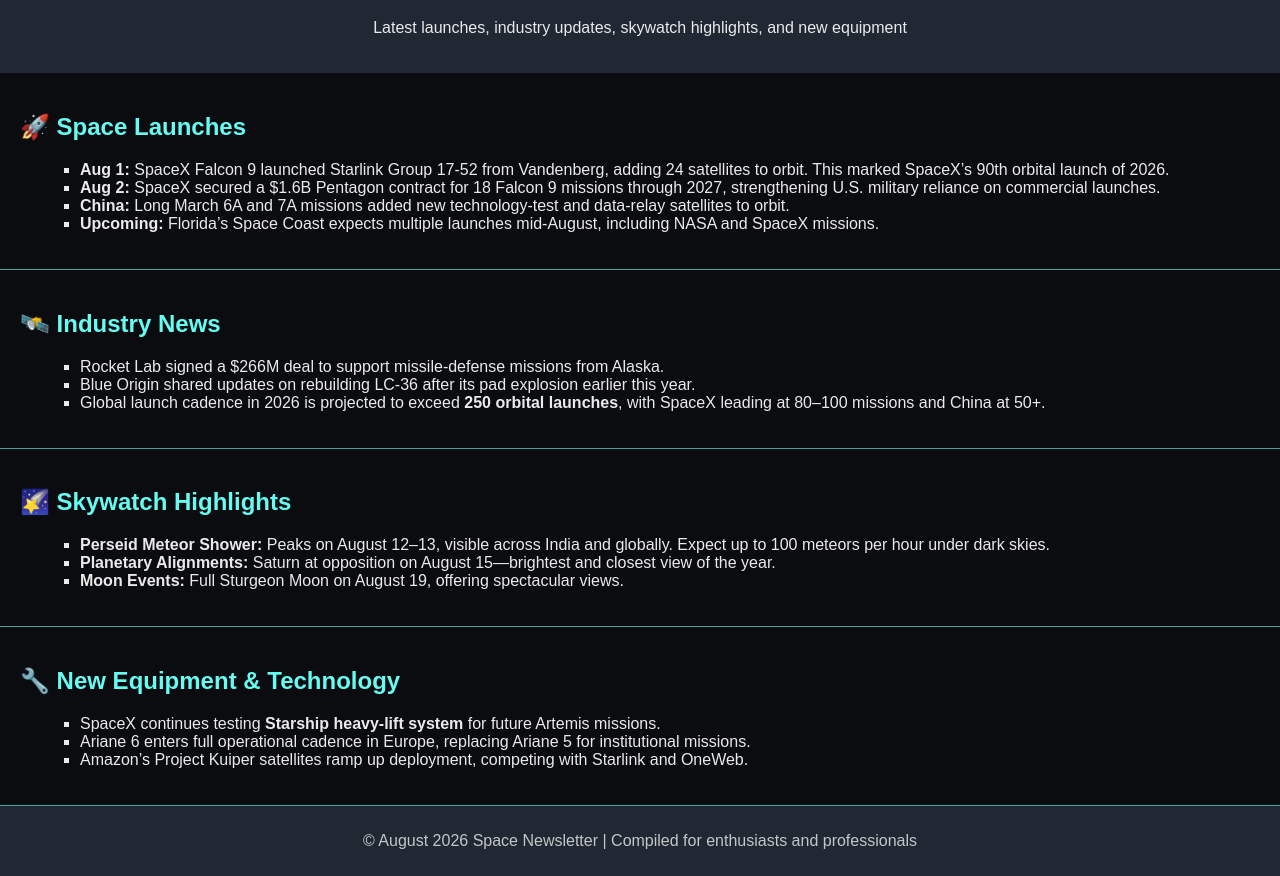
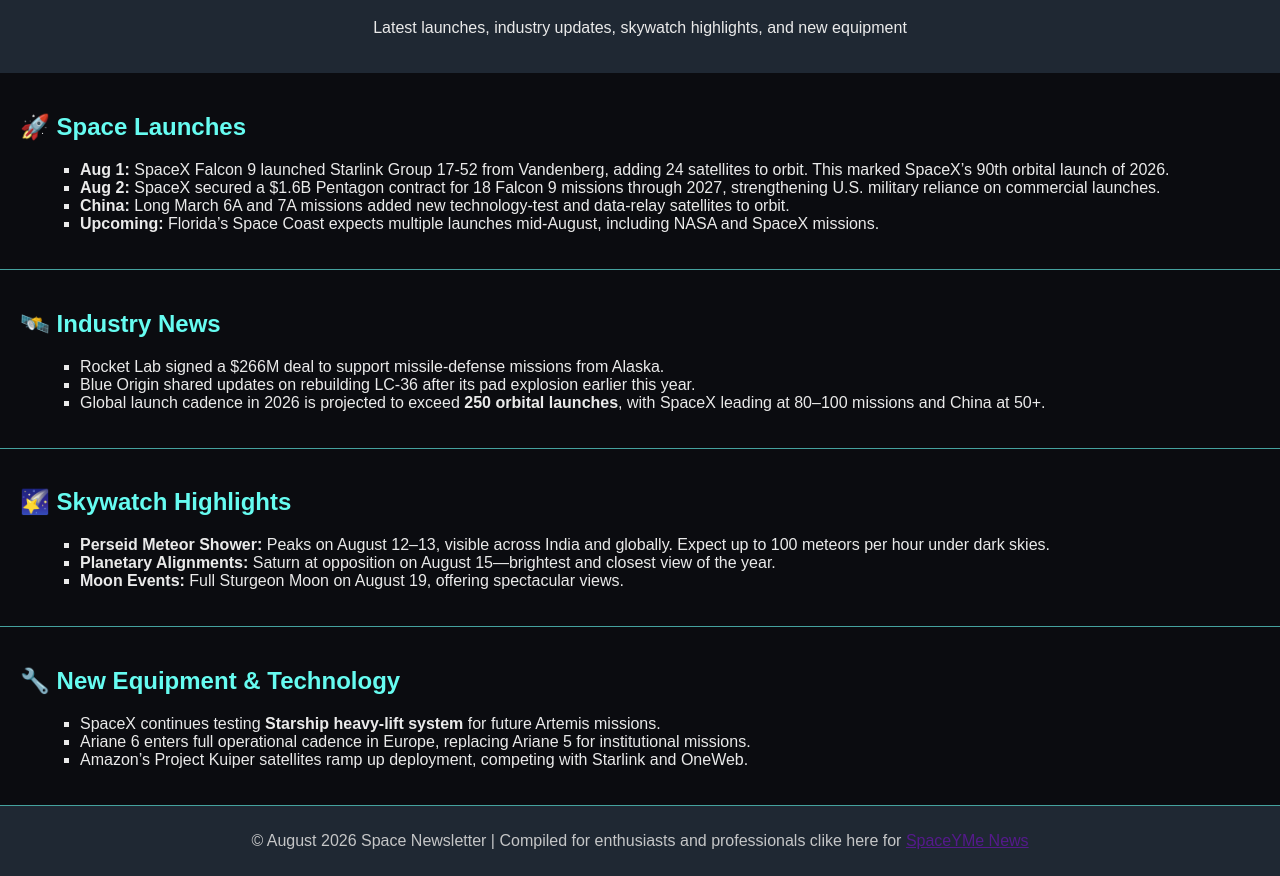
Before and after one commit to sas2426/Monthly-News-Letter-and-Fun-activity-, a plain HTML site: page index.html in a window 1280 px wide. Shown: the part 82-958 px from the top of the page. Drawn offline with Linux system fonts and the light colour scheme.

Commit message:
Modify footer to add link to SpaceYMe News
Updated footer text to include a link to SpaceYMe News.

```diff
--- a/index.html
+++ b/index.html
@@ -57,7 +57,7 @@
   </section>
 
   <footer>
-    <p>© August 2026 Space Newsletter | Compiled for enthusiasts and professionals</p>
+    <p>© August 2026 Space Newsletter | Compiled for enthusiasts and professionals clike here for <a href>SpaceYMe News</a></p>
   </footer>
 </body>
 </html>
```
